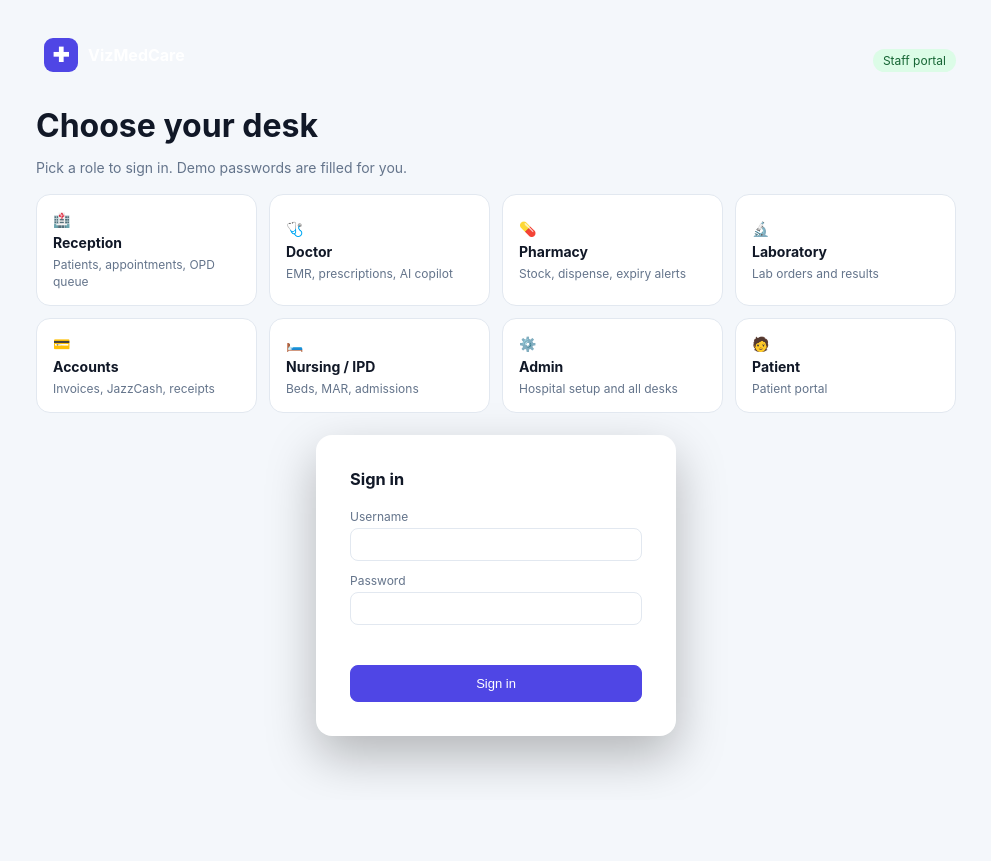
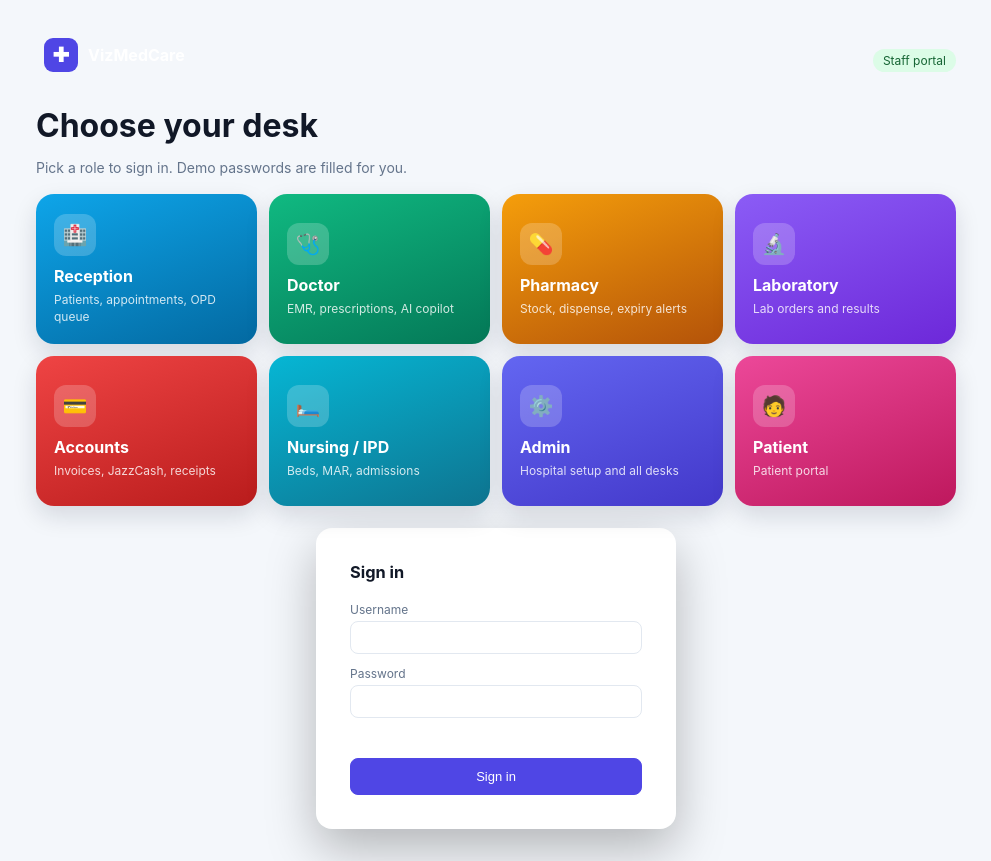
Before and after one commit to ha242204372/hospital-management-system, a Python web app: template app/views/templates/index.html in a window 1280 px wide. Shown: the whole page, without its empty margins (144-1135 px from the left). Before the commit the page ends 778 px from the top, so only its background shows below. Run offline with Jinja, Linux system fonts and the light colour scheme; the template is opened without the code that fills it, so the values that code supplies are empty.

Commit message:
Colorful themed staff portal cards

```diff
--- a/static/style.css
+++ b/static/style.css
@@ -102,7 +102,9 @@ table.t{border-collapse:collapse;width:100%}
 .portal h1{margin:0 0 6px;font-size:32px}
 .pill{background:#dcfce7;color:#166534;padding:4px 10px;border-radius:999px;font-size:12px}
 .portal-grid{display:grid;grid-template-columns:repeat(auto-fit,minmax(200px,1fr));gap:12px;margin-top:18px}
-.desk{background:#fff;border:1px solid var(--line);border-radius:14px;padding:16px;cursor:pointer;text-align:left;font:inherit;color:inherit;width:100%}
-.desk.active{border-color:var(--brand);box-shadow:0 0 0 3px #0ea5e922}
-.desk b{display:block;margin:6px 0 4px}
-.desk span{color:var(--muted);font-size:12px}
+.desk{background:linear-gradient(160deg,var(--c1),var(--c2));border:0;border-radius:18px;padding:18px;cursor:pointer;text-align:left;font:inherit;color:#fff;width:100%;min-height:150px;box-shadow:0 10px 24px #0f172a22;transition:.18s}
+.desk:hover{transform:translateY(-3px);box-shadow:0 16px 30px #0f172a33}
+.desk.active{outline:3px solid #fff;box-shadow:0 0 0 5px var(--c1)}
+.desk-ic{width:42px;height:42px;border-radius:12px;background:#ffffff33;display:grid;place-items:center;font-size:20px}
+.desk b{display:block;margin:10px 0 4px;font-size:16px}
+.desk span{color:#ffffffd0;font-size:12px}
```
